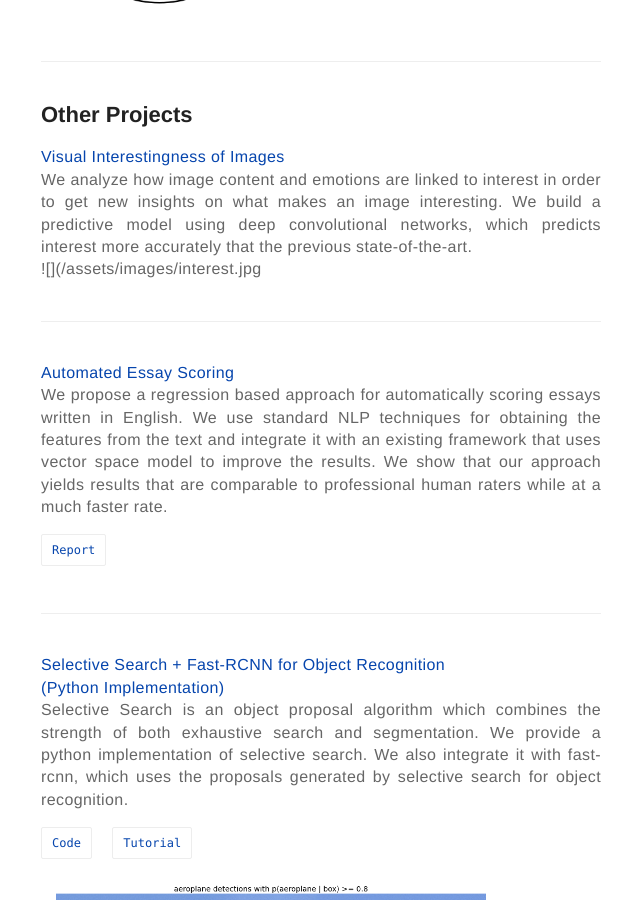
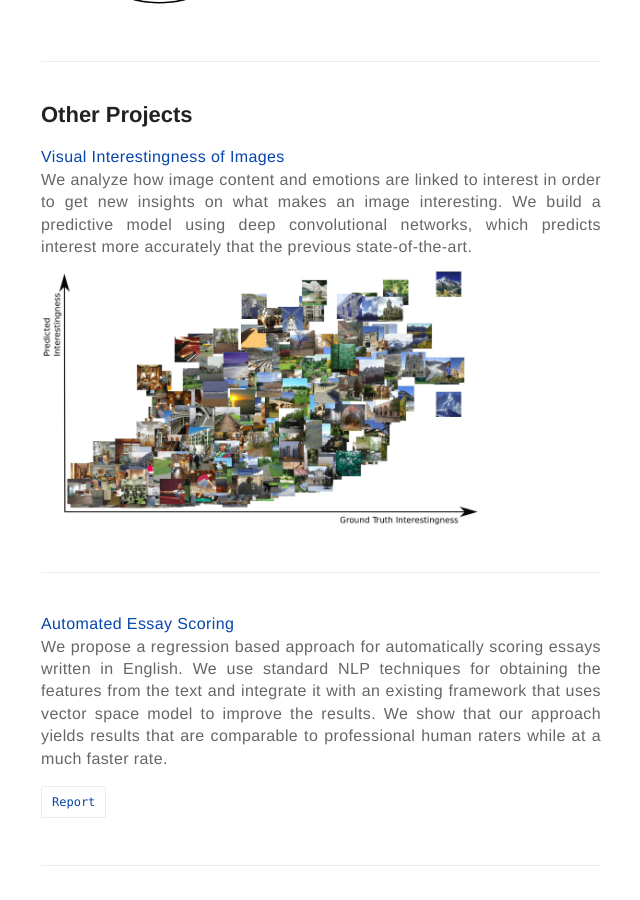
Before and after one commit to saisrivatsan/saisrivatsan.github.io, a Jekyll site: the page built from research.md, in a window 1280 px wide and 900 px high, scrolled down 2060 px. Shown: the whole window, without its empty margins (319-959 px from the left). Built offline with Jekyll 4.4.1, drawn with Linux system fonts in a browser that asks for light colours.

Commit message:
Fixed minor bug

```diff
--- a/research.md
+++ b/research.md
@@ -74,7 +74,7 @@ Other Projects
 
 We analyze how image content and emotions are linked to interest in order to get new insights on what makes an image interesting.
 We build a predictive model using deep convolutional networks, which predicts interest more accurately that the previous state-of-the-art.
-![](/assets/images/interest.jpg
+![](/assets/images/interest.jpg){:width="80%"}
 
 -----------------------------------------------------------
 
```
Also changed, not shown: 2 other files.
